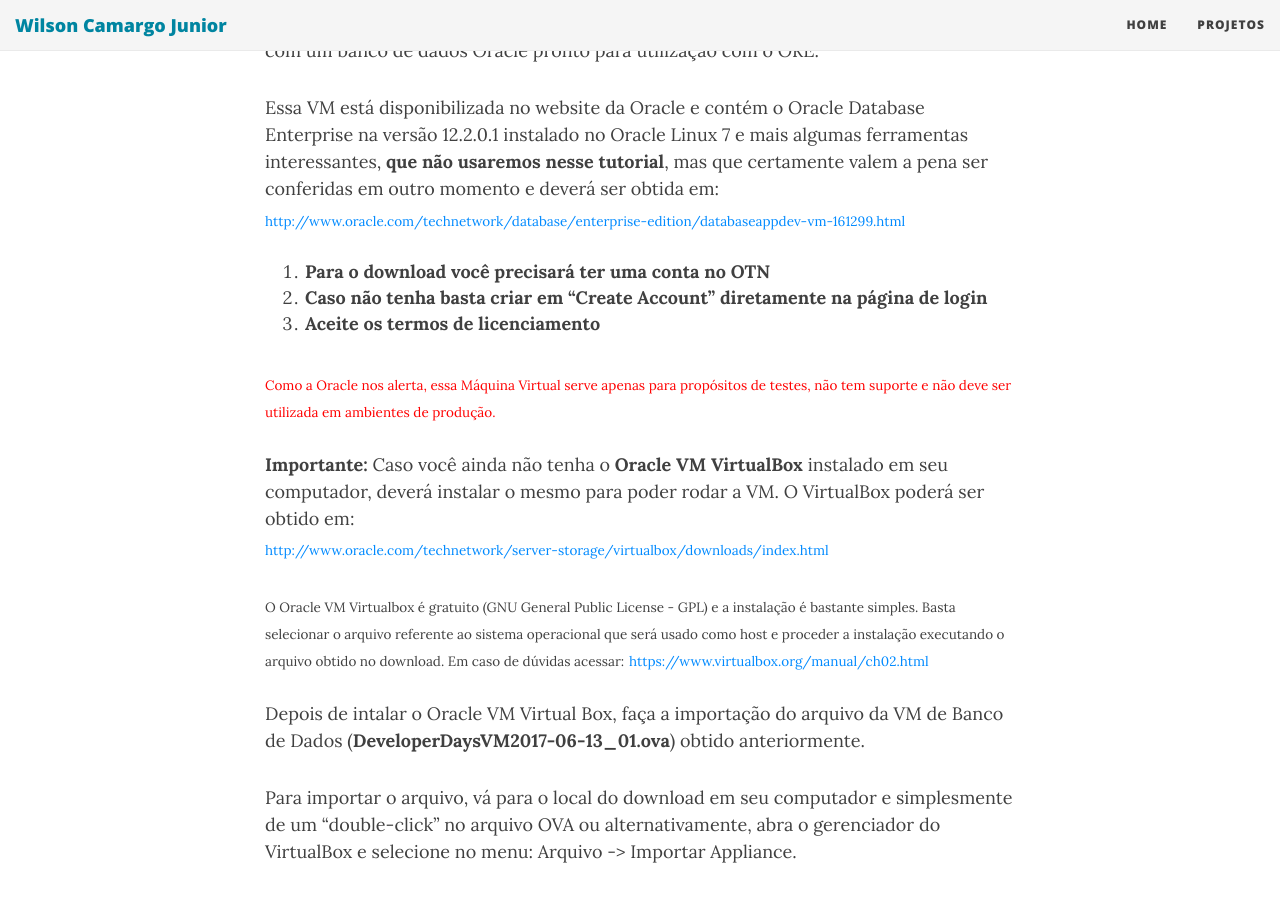
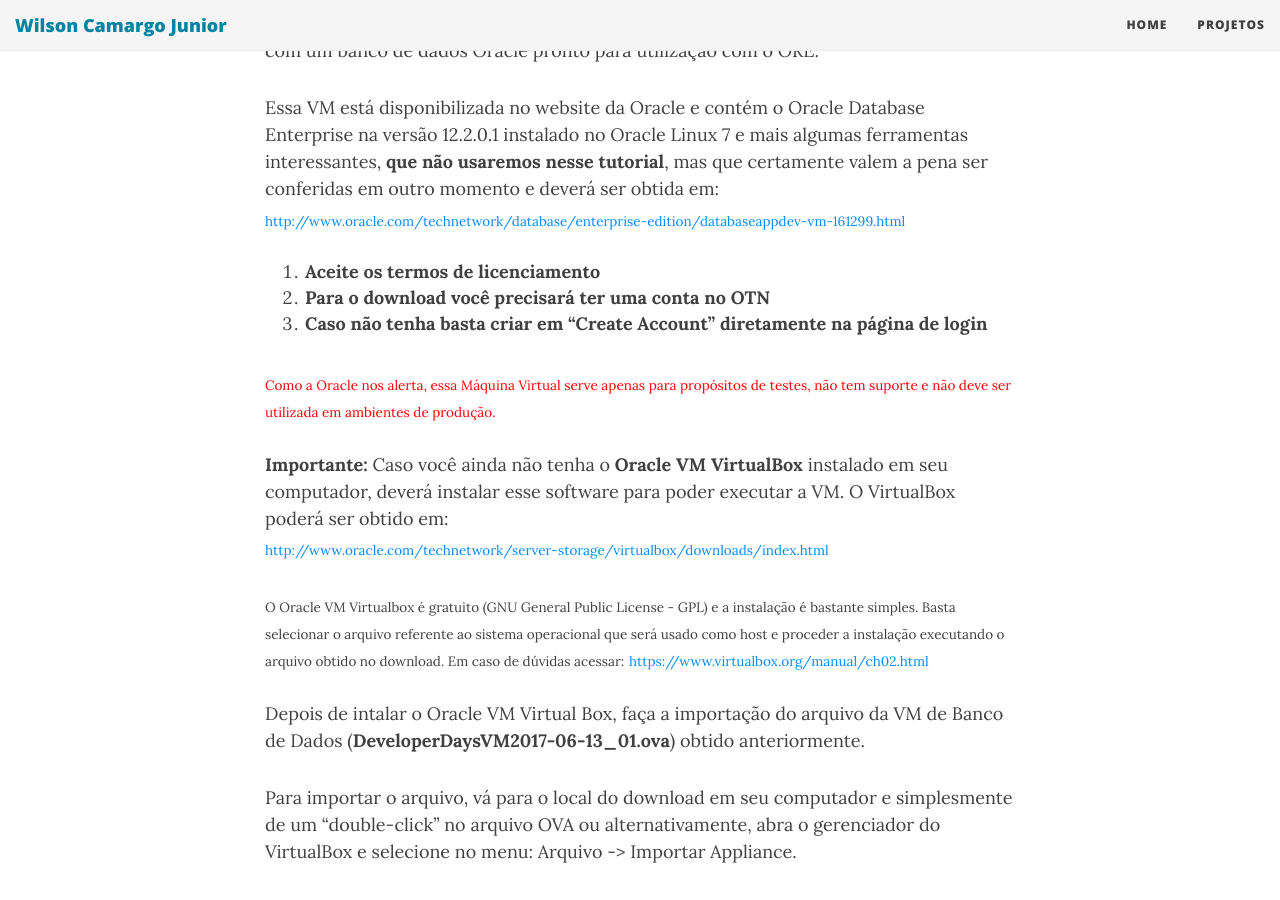
Before and after one commit to wilson-camargo-jr/teste, a Jekyll site: the page built from _posts/2018-06-17-ANN-ORE-P2.md, in a window 1280 px wide and 900 px high, scrolled down 915 px. Built offline with Jekyll 4.4.1, drawn with Linux system fonts in a browser that asks for light colours; nearby versions of some CDN libraries; comment, search, counter and statistics services are not loaded.

Commit message:
Update 2018-06-17-ANN-ORE-P2.md

```diff
--- a/_posts/2018-06-17-ANN-ORE-P2.md
+++ b/_posts/2018-06-17-ANN-ORE-P2.md
@@ -15,14 +15,14 @@
 Essa VM está disponibilizada no website da Oracle e contém o Oracle Database Enterprise na versão 12.2.0.1 instalado no Oracle Linux 7 e mais algumas ferramentas interessantes, **que não usaremos nesse tutorial**, mas que certamente valem a pena ser conferidas em outro momento e deverá ser obtida em:
 <sub><a href="http://www.oracle.com/technetwork/database/enterprise-edition/databaseappdev-vm-161299.html" target="_blank">http://www.oracle.com/technetwork/database/enterprise-edition/databaseappdev-vm-161299.html</a></sub>
 
-1. **Para o download você precisará ter uma conta no OTN**
-2. **Caso não tenha basta criar em “Create Account” diretamente na página de login**
-3. **Aceite os termos de licenciamento**
+1. **Aceite os termos de licenciamento**
+2. **Para o download você precisará ter uma conta no OTN**
+3. **Caso não tenha basta criar em “Create Account” diretamente na página de login**
 
 <span style="color:red"><sub>Como a Oracle nos alerta, essa Máquina Virtual serve apenas para propósitos de testes, não tem suporte e não deve ser utilizada em ambientes de produção.</sub></span>
 
 **Importante:**
-Caso você ainda não tenha o **Oracle VM VirtualBox** instalado em seu computador, deverá instalar o mesmo para poder rodar a VM. O VirtualBox poderá ser obtido em:
+Caso você ainda não tenha o **Oracle VM VirtualBox** instalado em seu computador, deverá instalar esse software para poder executar a VM. O VirtualBox poderá ser obtido em:
 <sub><a href="http://www.oracle.com/technetwork/server-storage/virtualbox/downloads/index.html" target="_blank">http://www.oracle.com/technetwork/server-storage/virtualbox/downloads/index.html</a></sub>
 
 <sub>O Oracle VM Virtualbox é gratuito (GNU General Public License - GPL) e a instalação é bastante simples. Basta selecionar o arquivo referente ao sistema operacional que será usado como host e proceder a instalação executando o arquivo obtido no download.
```
